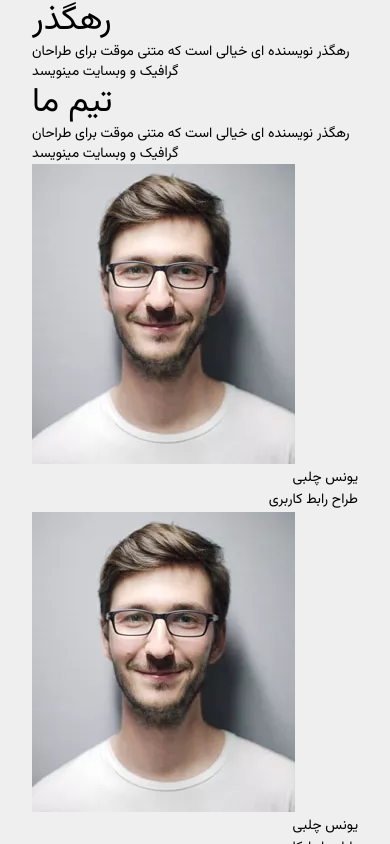
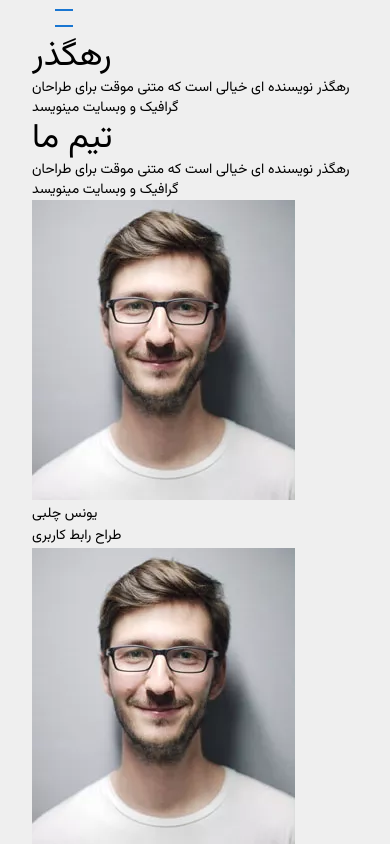
Before and after one commit to Mizfa-Tech/Rahgozar, a Next.js app: page /ourTeam in a window 390 px wide. Shown: the top 844 px of the page. Built offline with nearby package versions, Linux system fonts and the light colour scheme.

Commit message:
Add mobile Drawer

```diff
--- a/components/layouts/MainLayout.tsx
+++ b/components/layouts/MainLayout.tsx
@@ -13,17 +13,17 @@ export default function MainLayout(props: Props) {
   return (
     <Grid2>
       <Container>
-        <Grid2 container>
+        <Grid2 container className="flex">
           <Grid2 xs={12} md={10}>
             <Grid2>
-              <Header />
+              <Header index={props.index} />
             </Grid2>
             <Grid2>{props.children}</Grid2>
             <Grid2>
               <Footer />
             </Grid2>
           </Grid2>
-          <Grid2 md={2} className="hidden md:flex justify-start items-center">
+          <Grid2 sx={{display: {xs: "none", md: "flex"}}} md={2} className="justify-start items-center">
             <SideBar index={props.index} />
           </Grid2>
         </Grid2>
--- a/components/layouts/header/Header.tsx
+++ b/components/layouts/header/Header.tsx
@@ -1,13 +1,30 @@
 import Grid2 from "@mui/material/Unstable_Grid2/Grid2";
-import { Container, Typography } from "@mui/material";
+import { Container, Typography, Button } from "@mui/material";
+import DensityLargeIcon from '@mui/icons-material/DensityLarge';
+import { useState } from "react";
+import MobileDrawer from "../../mobile/MobileDrawer";
 
+type Props = {
+    index: any,
+}
 
-export default function Header() {
+export default function Header(props: Props) {
+
+    const [open, setOpen] = useState<boolean>(false);
+
     return(
-        <Grid2 className="my-14">
+        <Grid2 className="my-3 md:my-14">
             <Container className="text-center">
-                <Typography variant="h4" className="font-bold mb-4">رهگذر</Typography>
-                <Typography variant="body2" className="text-gray-600">رهگذر نویسنده ای خیالی است که متنی موقت برای طراحان گرافیک و وبسایت مینویسد</Typography>
+                <Grid2 sx={{display:{md: "none"}}} className="text-left mb-2">
+                    <Button onClick={() => setOpen(!open)} className="flex justify-start">
+                        <DensityLargeIcon className="text-black" />
+                    </Button>
+                    <MobileDrawer open={open} setOpen={setOpen} index={props.index} />
+                </Grid2>
+                <Grid2>
+                    <Typography variant="h4" className="font-bold mb-4">رهگذر</Typography>
+                    <Typography variant="body2" className="text-gray-600">رهگذر نویسنده ای خیالی است که متنی موقت برای طراحان گرافیک و وبسایت مینویسد</Typography>
+                </Grid2>
             </Container>
         </Grid2>
     );
--- /dev/null
+++ b/components/mobile/MobileDrawer.tsx
@@ -0,0 +1,20 @@
+import Grid2 from "@mui/material/Unstable_Grid2/Grid2";
+import { Drawer } from "@mui/material";
+import SideBar from "../sideBar/SideBar"
+
+type Props = {
+  open: any,
+  setOpen: any,
+  index: any,
+};
+
+export default function MobileDrawer(props: Props) {
+
+  return (
+    <Grid2 className="w-[200px]">
+      <Drawer open={props.open} onClose={() => props.setOpen(false)} anchor="right">
+        <SideBar index={props.index} />
+      </Drawer>
+    </Grid2>
+  );
+}
--- a/pages/ourTeam.tsx
+++ b/pages/ourTeam.tsx
@@ -39,14 +39,16 @@ export default function Ourteam() {
                 وبسایت مینویسد
             </Typography>
             </Grid2>
-            <Grid2 className="flex justify-between flex-col md:flex-row my-9">
+            <Grid2 className="flex justify-between flex-col sm:flex-row sm:flex-wrap my-9">
               {
                 member.map((val, index) => {
                   return(
-                    <Grid2 key={index} className="m-auto my-3">
-                      <Image src={val.picture} alt="Team Member" className="w-36 h-32 rounded-md" />
-                      <Typography variant="subtitle2" align="right" className="text-black">{val.name}</Typography>
-                      <Typography variant="subtitle2" align="right" className="text-gray-400">{val.job}</Typography>
+                    <Grid2 key={index} className="m-auto my-3 md:my-0 w-full sm:w-1/2 md:w-1/4 ">
+                      <Grid2 className="flex justify-center">
+                        <Image src={val.picture} alt="Team Member" className="w-36 h-32 rounded-md" />
+                      </Grid2>
+                      <Typography variant="subtitle2" className="text-black text-center md:text-right">{val.name}</Typography>
+                      <Typography variant="subtitle2" className="text-gray-400 text-center md:text-right">{val.job}</Typography>
                     </Grid2>
                   );
                 })
```
